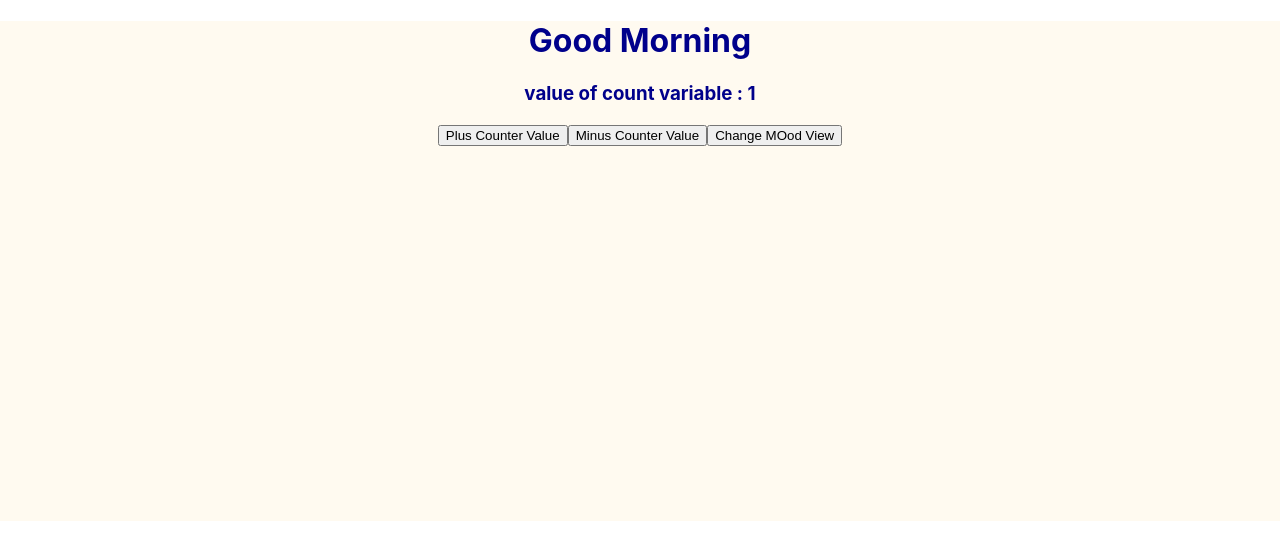
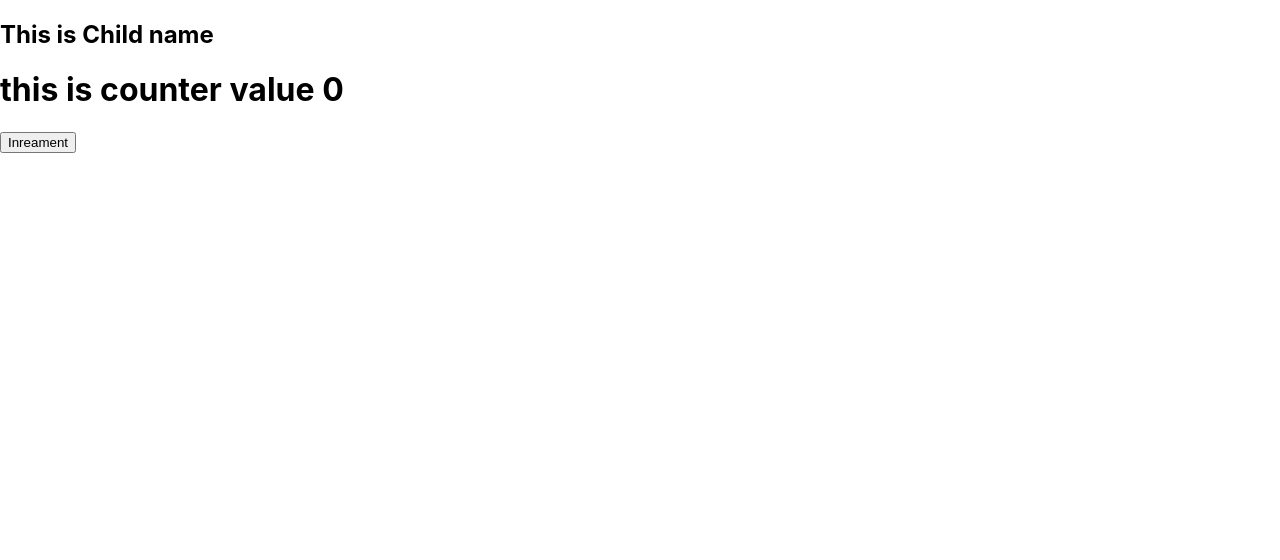
Before and after one commit to bilalahmad147/Bootcamp2020-first-react-app, a React (Create React App) app: page / in a window 1280 px wide. Shown: the top 560 px of the page. Built offline with nearby package versions, Linux system fonts and the light colour scheme.

Commit message:
updated first react app

```diff
--- a/src/App.css
+++ b/src/App.css
@@ -1,12 +1,13 @@
 .header{
   height: 500px;
   text-align: center;
-  color: darkblue;
   background-color: darkcyan;
+  color: white;
 }
 .header>button{
   cursor: pointer;
 }
 .daylight{
   background-color: floralwhite;
+  color: darkblue;
 }
--- a/src/App.js
+++ b/src/App.js
@@ -1,19 +1,19 @@
 import React, { useState } from 'react';
 import './App.css';
-import Message from './message.js';
-function App() {
-  let [count, setcount] = useState(1);
-  let [isMorning, setMorning] = useState(true);
+import ReactDOM from 'react-dom';
+import Parent from './parent';
+import counterContext from './counterContext';
+
+const App = () => {
+  let countState = useState(0);
 
 
   return (
-    <div className={`header ${isMorning ? 'daylight':'' } `}>
-      <h1>Good {isMorning ? 'Morning' : 'Night'}</h1>
-      <Message counter={count} />
-      <button onClick={() => setcount(count + 1)}>Plus Counter Value</button>
-      <button onClick={() => setcount(count - 1)}>Minus Counter Value</button>
-      <button onClick={() => setMorning(!isMorning)}>Change MOod View</button>
-    </div>
+    <counterContext.Provider value={countState}>
+      <div>
+        <Parent name={'Bilal ahmad'} />
+      </div>
+    </counterContext.Provider>
   );
 }
 
--- /dev/null
+++ b/src/child.js
@@ -0,0 +1,15 @@
+import React, { useContext } from 'react';
+import counterContext from './counterContext';
+
+const Child = () => {
+    let counterValue = useContext(counterContext);
+    return (
+        <div>
+            <h2>This is Child name</h2>
+            <h1>this is counter value {counterValue}</h1>
+            <button onClick={() => { counterValue[1](++counterValue[0]) }}>Inreament</button>
+        </div>
+    );
+}
+
+export default Child;
--- /dev/null
+++ b/src/counterContext.js
@@ -0,0 +1,5 @@
+import React, { createContext } from 'react';
+
+const counterContext = createContext();
+
+export default counterContext;
--- a/src/message.js
+++ b/src/message.js
@@ -1,12 +1,10 @@
 import React from 'react';
+import ReactDOM from 'react-dom';
 
-function Message(props){
-    // let [morning,setmorning]= useState(morning ? {})
-
-    return(
-        <h3>value of count variable : {props.counter}</h3>
-        // <button onClick={()=> }>Change Mood</button>
-    );
+const Message = (props) => {
+  return (
+  <h3>this is counting number : {props.counter}</h3>
+  );
 }
 
 export default Message;
--- /dev/null
+++ b/src/parent.js
@@ -0,0 +1,10 @@
+import React from 'react';
+import Child from './child';
+
+const Parent = () => {
+    return (
+        <Child />
+    );
+}
+
+export default Parent;
```
